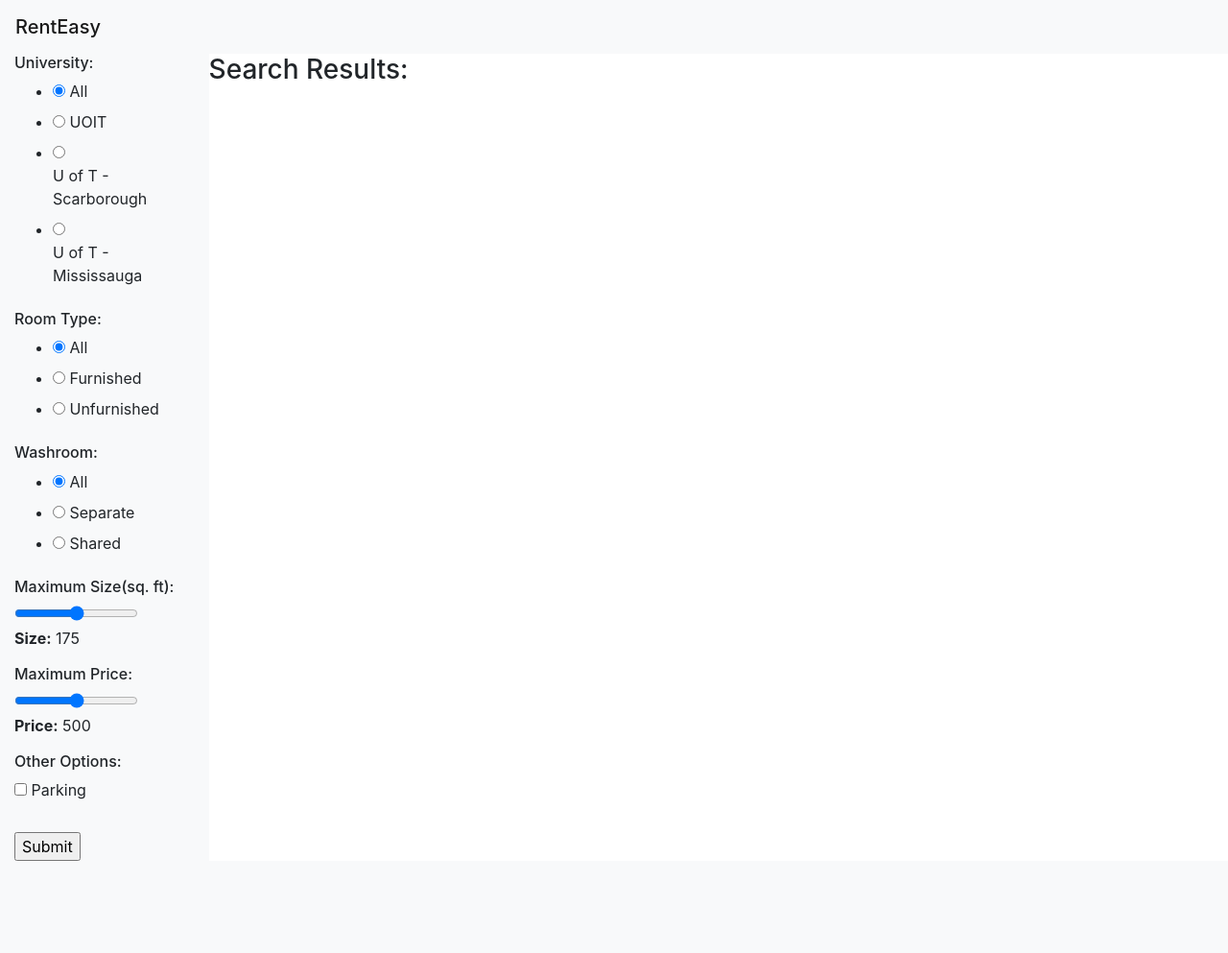
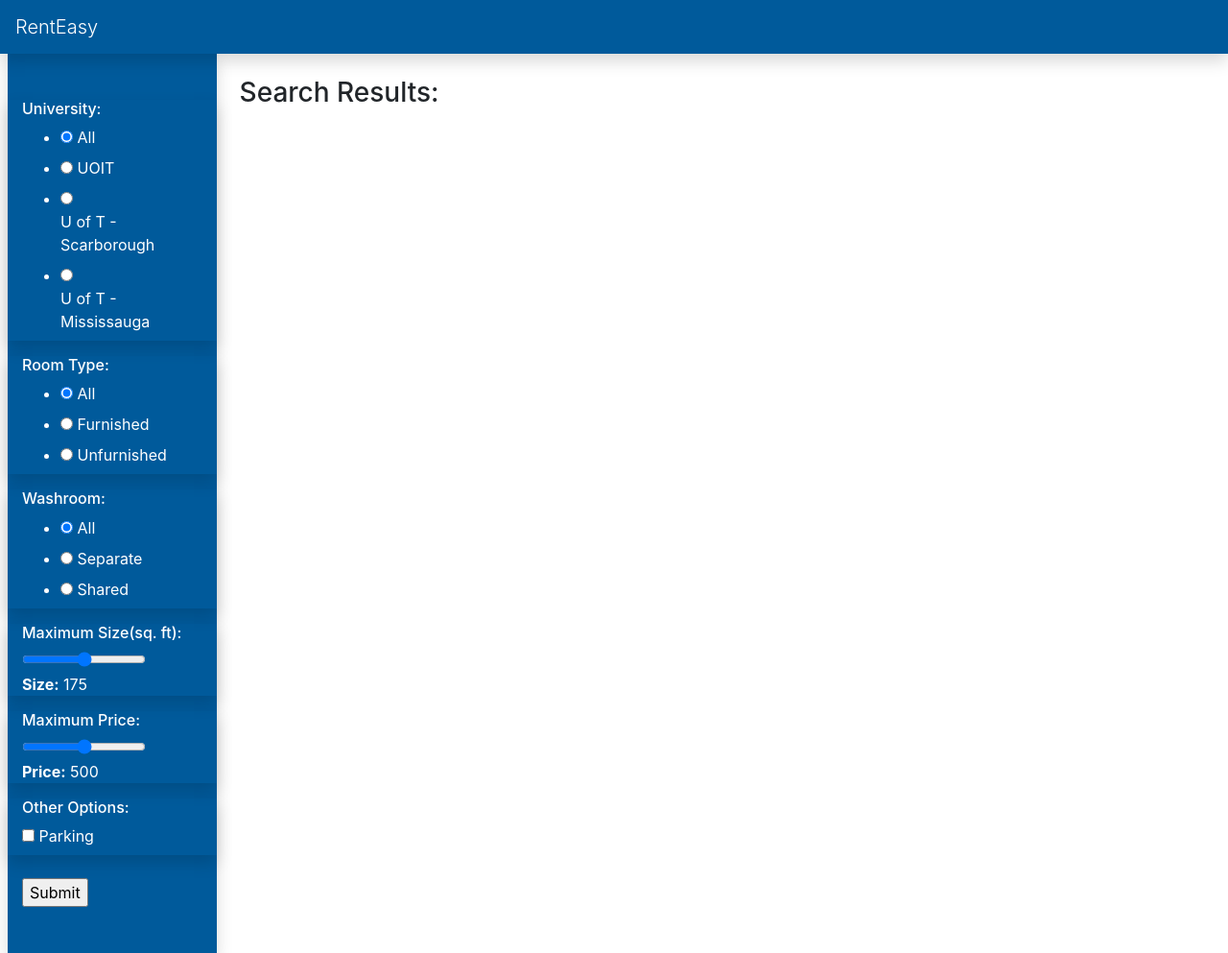
Before and after one commit to coolguy967/AIProject, a Flask app: page / in a window 1280 px wide. Shown: the whole page at 96% size. Before the commit the page ends 897 px from the top, so only its background shows below. Run offline with Flask 2, Linux system fonts and the light colour scheme; parts of the project's set-up code (start-up, migrations or seed data) failed here and were passed over; some libraries are stand-ins or nearby versions.

Commit message:
Updated the UI and fixed multiple issues with the search algorithm.

```diff
--- a/main.py
+++ b/main.py
@@ -9,7 +9,6 @@ app = Flask(__name__)
 app.config['SECRET_KEY'] = 'dev'
 
 db = DBConnection.Database()
-cursor = db.cursor
 
 
 @app.route('/', methods=['get', 'post'])
--- a/templates/include/_navbar.html
+++ b/templates/include/_navbar.html
@@ -1,3 +1,3 @@
-<nav class="navbar navbar-light bg-light">
-      <span class="navbar-brand mb-0 h1">RentEasy</span>
+<nav class="navbar navbar-light shadow" style="background-color: rgb(0, 90, 155);">
+      <span class="navbar-brand display-1 text-white">RentEasy</span>
 </nav>
--- a/templates/index.html
+++ b/templates/index.html
@@ -2,25 +2,25 @@
 
 {% block body%}
 <div class="wrapper" style="display: flex; width: 100%;">
-    <nav class="sidebar bg-light" style="width: 17%;">
+    <nav class="sidebar ml-2 shadow" style="background-color: rgb(0, 90, 155); width: 17%;">
         <form method="post">
            {{ form.hidden_tag() }}
-            <div class="container-fluid">
-                <h6>University:</h6>
-                {{ form.university }}
+            <div class="container-fluid shadow">
+                <h6 class="text-white mt-5">University:</h6>
+                {{ form.university(class_="text-white") }}
             </div>
-            <div class="container-fluid">
-                <h6>Room Type:</h6>
-                {{ form.room }}
+            <div class="container-fluid shadow">
+                <h6 class="text-white">Room Type:</h6>
+                {{ form.room(class_="text-white") }}
             </div>
-            <div class="container-fluid">
-                <h6>Washroom:</h6>
-                {{ form.washroom }}
+            <div class="container-fluid shadow">
+                <h6 class="text-white">Washroom:</h6>
+                {{ form.washroom(class_="text-white") }}
             </div>
-            <div class="container-fluid">
-                <h6>Maximum Size(sq. ft):</h6>
+            <div class="container-fluid shadow">
+                <h6 class="text-white">Maximum Size(sq. ft):</h6>
                 <input type="range" class="slider" min="110" max="240" name="size" id="size" data-show-value="true"/>
-                <p><strong>Size:</strong> <span id="size_value"></span> </p>
+                <p class="text-white"><strong>Size:</strong> <span id="size_value"></span> </p>
                 <script>
                     var slider = document.getElementById("size");
                     var output = document.getElementById("size_value");
@@ -31,10 +31,10 @@
                     }
                 </script>
             </div>
-            <div class="container-fluid">
-                <h6>Maximum Price:</h6>
+            <div class="container-fluid shadow">
+                <h6 class="text-white">Maximum Price:</h6>
                 <input type="range" class="slider" min="300" max="700" name="price" id="price" data-show-value="true"/>
-                <p><strong>Price:</strong> <span id="value"></span> </p>
+                <p class="text-white"><strong>Price:</strong> <span id="value"></span> </p>
                 <script>
                     var slider2 = document.getElementById("price");
                     var output2 = document.getElementById("value");
@@ -45,25 +45,30 @@
                     }
                 </script>
             </div>
-            <div class="container-fluid">
-                <h6>Other Options:</h6>
-                {{ form.parking }}
-                {{ form.parking.label }}
+            <div class="container-fluid shadow">
+                <h6 class="text-white">Other Options:</h6>
+                {{ form.parking(class_="text-white") }}
+                {{ form.parking.label(class_="text-white") }}
             </div>
             <br>
             <div class="container-fluid">
-                <input type="submit">
+                <input type="submit" class="mb-5">
             </div>
         </form>
     </nav>
 
     <div id="content" style="width: 73%">
-        <h3>Search Results:</h3>
+        <h3 class="ml-4 mt-4">Search Results:</h3>
         <br>
-        <div style="width: 100%; display: table;">
             {% for record in results %}
-                <div style="width: 100%; display: table-row;">
-                    <div style="width: 20%; display: table-cell;">
+                <table class="ml-5" style="width: 100%; display: table;">
+                    <tr style="width: 100%; display: table-row;">
+                        <td class="pl-3 pt-3" style="width: 20%; display: table-cell;" colspan="3">
+                            <h4 style="font-family: Helvetica;">{{ record[6] }}</h4>
+                        </td>
+                    </tr>
+                    <tr class="shadow" style="width: 100%; display: table-row;">
+                        <td class="pl-3 pt-3" style="width: 20%; display: table-cell;">
                             <p><strong>Listing ID:</strong> {{ record[0] }}</p>
 
                             {% if record[1]=="F-SW" or record[1]=="F-SHW" %}
@@ -72,21 +77,19 @@
                                 <p><strong>Furnishing:</strong> Unfurnished</p>
                             {% endif %}
 
-                    </div>
-                    <div style="width: 20%; display: table-cell;">
+                        </td>
+                        <td style="width: 20%; display: table-cell;">
                             <p><strong>Size(sq. ft):</strong> {{ record[2] }}</p>
                             <p><strong>Washroom:</strong> {{ record[3] }}</p>
-                    </div>
-                    <div style="width: 60%; display: table-cell;">
+                        </td>
+                        <td style="width: 60%; display: table-cell;">
                             <p><strong>Price:</strong> ${{ record[5] }}/month</p>
-                        <p><strong>Address:</strong> {{ record[6] }}</p>
-                    </div>
-                    <div style="display: table-cell;"></div>
-                </div>
+                        </td>
+                    </tr>
+                </table>
                 <br>
             {% endfor %}
     </div>
 </div>
-</div>
 
 {% endblock %}
```
Also changed, not shown: DBConnection.py (+42 -18 lines). Lines whose indentation alone changed are shown as unchanged.
